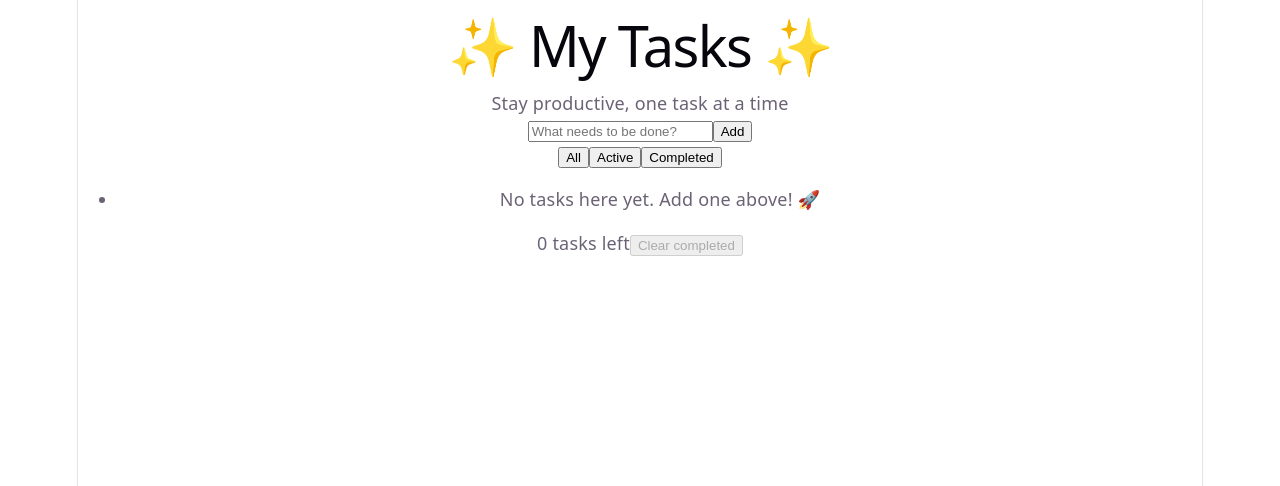
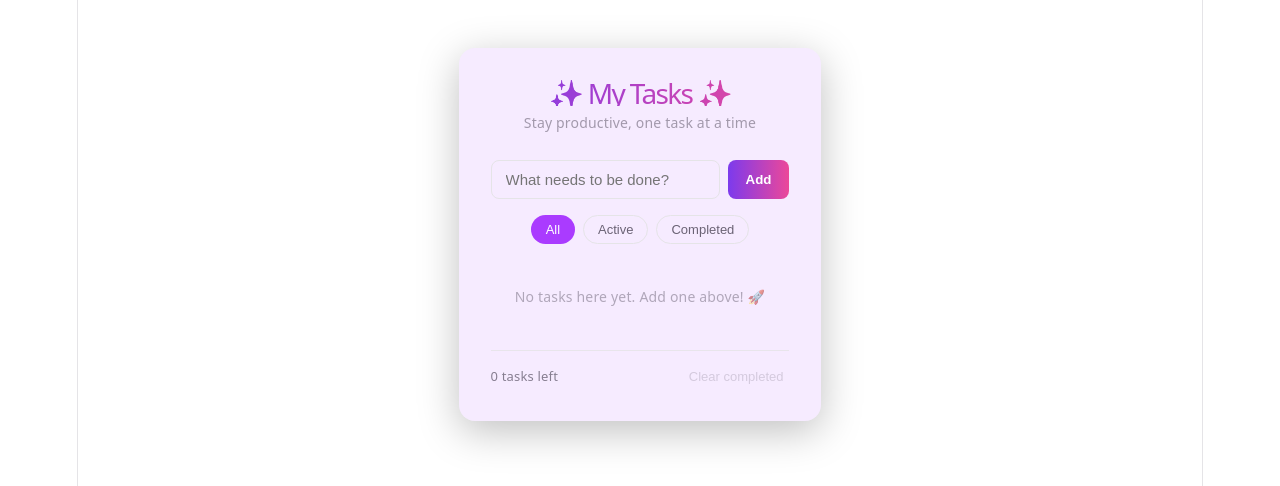
Before and after one commit to ted-hn/code-rabbit-test, a React (Vite) app: page / in a window 1280 px wide. Shown: the top 486 px of the page. Built offline with nearby package versions, Linux system fonts and the light colour scheme.

Commit message:
feat/css

```diff
--- a/src/App.css
+++ b/src/App.css
@@ -182,3 +182,180 @@
     border-right-color: var(--border);
   }
 }
+
+.todo-app {
+  max-width: 520px;
+  margin: 48px auto;
+  padding: 32px;
+  border-radius: 16px;
+  background: var(--accent-bg, #1a1a1a);
+  box-shadow: 0 10px 40px rgba(0, 0, 0, 0.25);
+  font-family: system-ui, -apple-system, sans-serif;
+}
+
+.todo-header {
+  text-align: center;
+  margin-bottom: 24px;
+}
+
+.todo-header h1 {
+  margin: 0 0 4px;
+  font-size: 28px;
+  background: linear-gradient(90deg, #7c3aed, #ec4899);
+  -webkit-background-clip: text;
+  background-clip: text;
+  color: transparent;
+}
+
+.subtitle {
+  margin: 0;
+  font-size: 14px;
+  opacity: 0.6;
+}
+
+.todo-input-row {
+  display: flex;
+  gap: 8px;
+  margin-bottom: 16px;
+}
+
+.todo-input {
+  flex: 1;
+  padding: 10px 14px;
+  border-radius: 8px;
+  border: 1px solid var(--border, #333);
+  background: transparent;
+  color: inherit;
+  font-size: 15px;
+}
+
+.todo-input:focus {
+  outline: 2px solid #7c3aed;
+  outline-offset: 1px;
+}
+
+.todo-add {
+  padding: 10px 18px;
+  border-radius: 8px;
+  border: none;
+  background: linear-gradient(90deg, #7c3aed, #ec4899);
+  color: white;
+  font-weight: 600;
+  cursor: pointer;
+}
+
+.todo-add:hover {
+  opacity: 0.9;
+}
+
+.todo-filters {
+  display: flex;
+  gap: 8px;
+  margin-bottom: 16px;
+  justify-content: center;
+}
+
+.todo-filter {
+  padding: 6px 14px;
+  border-radius: 999px;
+  border: 1px solid var(--border, #333);
+  background: transparent;
+  color: inherit;
+  cursor: pointer;
+  font-size: 13px;
+}
+
+.todo-filter.active {
+  background: var(--accent, #7c3aed);
+  border-color: transparent;
+  color: white;
+}
+
+.todo-list {
+  list-style: none;
+  padding: 0;
+  margin: 0 0 16px;
+}
+
+.todo-empty {
+  text-align: center;
+  padding: 24px;
+  opacity: 0.5;
+  font-size: 14px;
+}
+
+.todo-item {
+  display: flex;
+  align-items: center;
+  gap: 10px;
+  padding: 10px 12px;
+  border-radius: 8px;
+  border: 1px solid var(--border, #2a2a2a);
+  margin-bottom: 8px;
+  transition: background 0.15s;
+}
+
+.todo-item:hover {
+  background: rgba(255, 255, 255, 0.03);
+}
+
+.todo-item.done .todo-text {
+  text-decoration: line-through;
+  opacity: 0.5;
+}
+
+.todo-label {
+  display: flex;
+  align-items: center;
+  gap: 10px;
+  flex: 1;
+  cursor: pointer;
+}
+
+.todo-text {
+  font-size: 15px;
+}
+
+.todo-delete {
+  background: transparent;
+  border: none;
+  color: inherit;
+  opacity: 0.4;
+  cursor: pointer;
+  font-size: 20px;
+  line-height: 1;
+  padding: 4px 8px;
+  border-radius: 4px;
+}
+
+.todo-delete:hover {
+  opacity: 1;
+  background: rgba(236, 72, 153, 0.15);
+  color: #ec4899;
+}
+
+.todo-footer {
+  display: flex;
+  justify-content: space-between;
+  align-items: center;
+  padding-top: 12px;
+  border-top: 1px solid var(--border, #2a2a2a);
+  font-size: 13px;
+  opacity: 0.8;
+}
+
+.todo-clear {
+  background: transparent;
+  border: none;
+  color: inherit;
+  cursor: pointer;
+  font-size: 13px;
+  text-decoration: underline;
+  opacity: 0.7;
+}
+
+.todo-clear:disabled {
+  opacity: 0.3;
+  cursor: not-allowed;
+  text-decoration: none;
+}
```
Also changed, not shown: .coderabbit.yaml.
